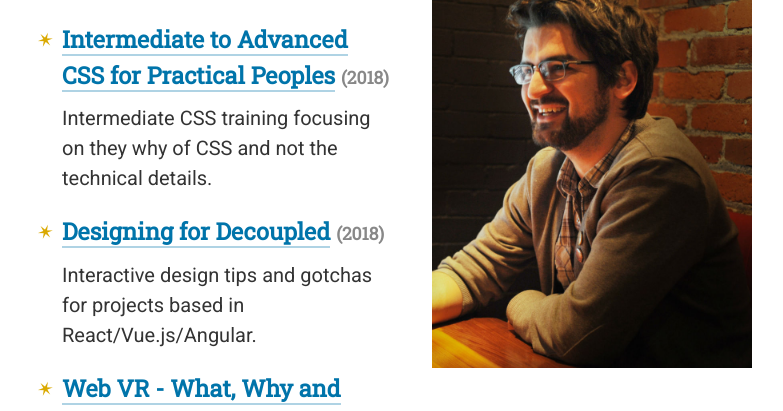
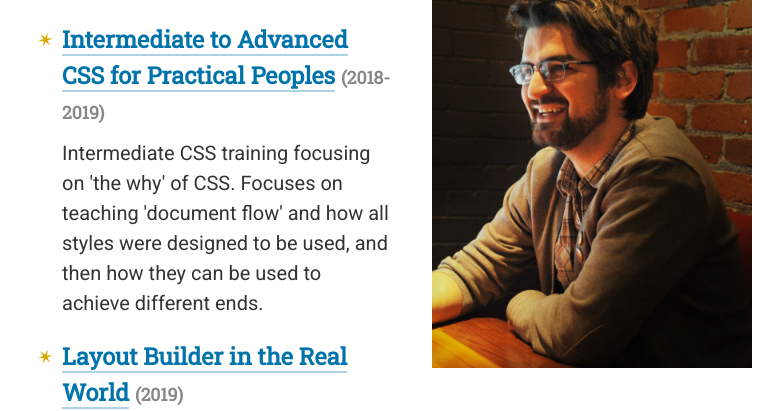
Before and after one commit to wesruv/wesruv.com, a website: page docroot/index.html in a window 1280 px wide. Shown: the part 541-952 px from the top of the page, without its empty margins (248-1031 px from the left). Drawn offline with Linux system fonts and the light colour scheme.

Commit message:
Added Layout Builder and fixed link to CSS training

```diff
--- a/docroot/index.html
+++ b/docroot/index.html
@@ -57,8 +57,12 @@
     <h2>Slides from my talks:</h2>
     <ul class="slides">
       <li>
-        <h3><a href="https://wesruv.github.io/reveal.js/">Intermediate to Advanced CSS for Practical Peoples</a> <span class="unem">(2018)</span></h3>
-        Intermediate CSS training focusing on they why of CSS and not the technical details.
+        <h3><a href="https://wesruv.github.io/reveal.js/css-training.html">Intermediate to Advanced CSS for Practical Peoples</a> <span class="unem">(2018-2019)</span></h3>
+        Intermediate CSS training focusing on 'the why' of CSS. Focuses on teaching 'document flow' and how all styles were designed to be used, and then how they can be used to achieve different ends.
+      </li>
+      <li>
+        <h3><a href="https://www.youtube.com/watch?v=5Y-lo_PaHLI">Layout Builder in the Real World</a> <span class="unem">(2019)</span></h3>
+        Case study of the D8 version of Lullabot.com, how and why we used layout builder to achieve our goals.
       </li>
       <li>
         <h3><a href="https://wesruv.github.io/reveal.js/designing-for-decoupled.html">Designing for Decoupled</a> <span class="unem">(2018)</span></h3>
```
